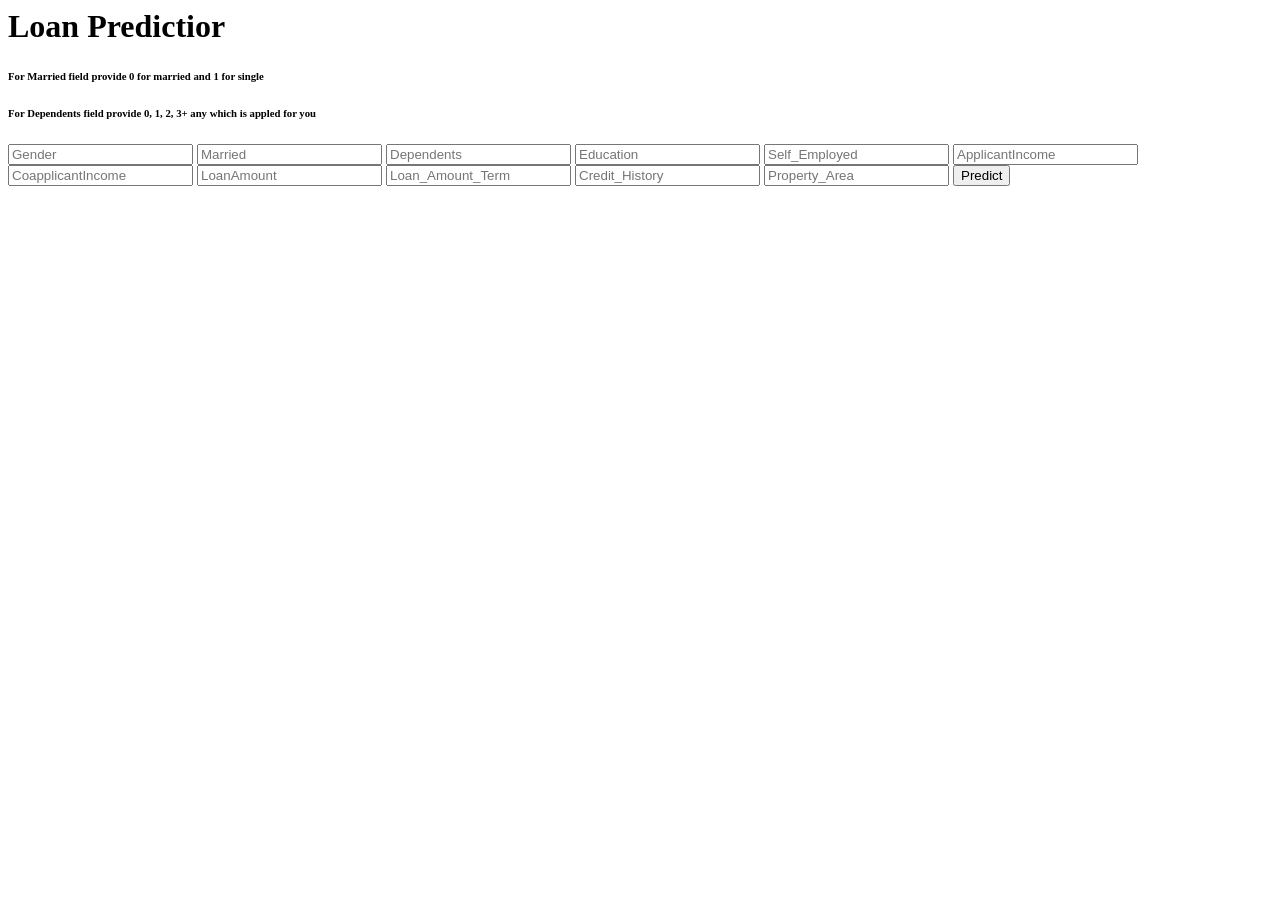
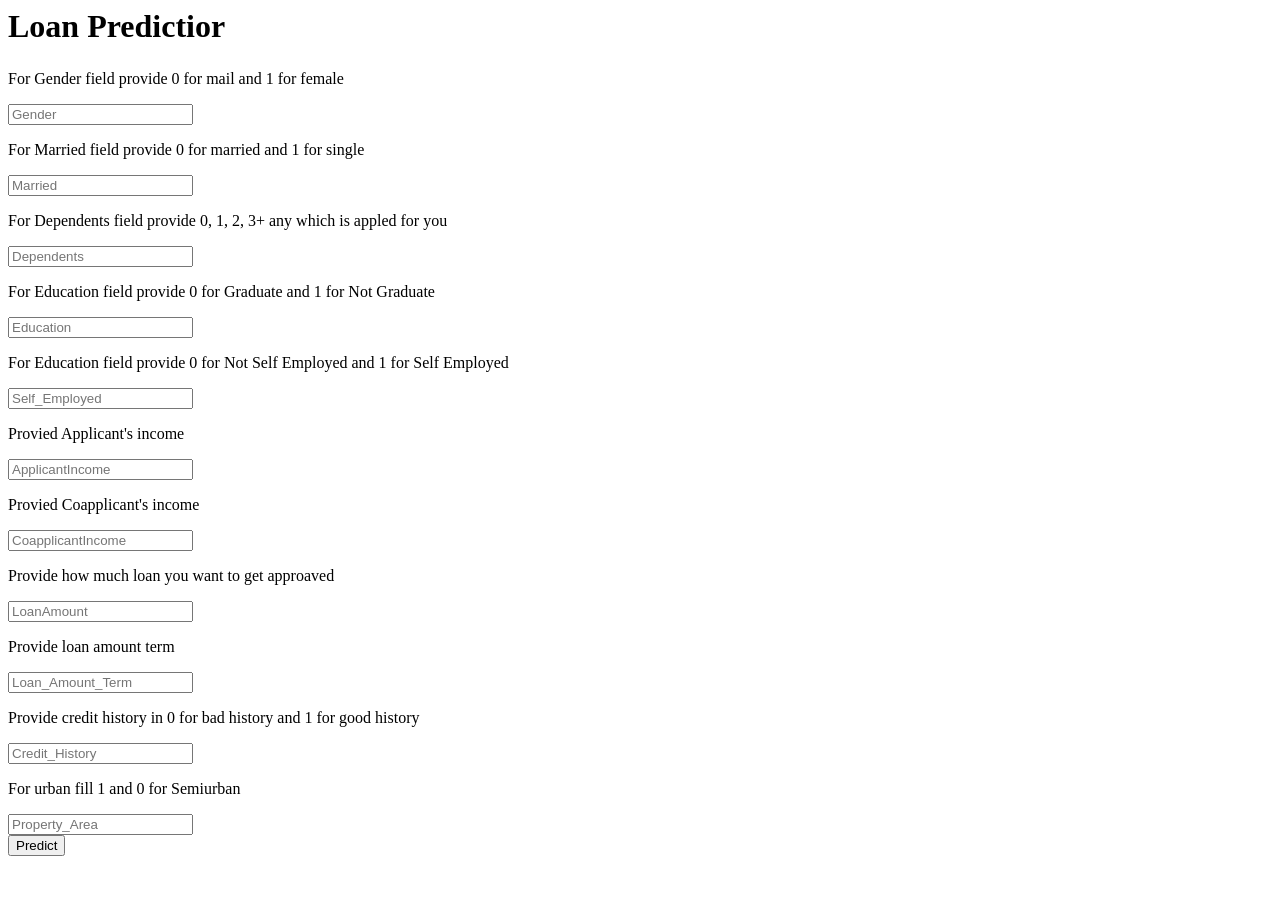
Before and after one commit to undertheforce/AI-Algorithm-by-Biraj, a Flask app: page / in a window 1280 px wide. Before the commit the page ends 186 px from the top, so only its background shows below. Run offline with Flask 2, Linux system fonts and the light colour scheme; parts of the project's set-up code (start-up, migrations or seed data) failed here and were passed over.

Commit message:
Add files via upload

```diff
--- a/Folder 4 - Delivery & Acceptance/Heroku/templates/index.html
+++ b/Folder 4 - Delivery & Acceptance/Heroku/templates/index.html
@@ -6,23 +6,33 @@
 <body>
 <div class="loan">
 <h1>Loan Predictior</h1>
-<h6>For Married field provide 0 for married and 1 for single</h6>
-<h6>For Dependents field provide 0, 1, 2, 3+ any which is appled for you</h6>
+
 <h6></h6>
 
 <form action="/predict"method="post">
-
+<p>For Gender field provide 0 for mail and 1 for female</p>
 <input type="text" name="Gender" placeholder="Gender" required="required" />
+<p>For Married field provide 0 for married and 1 for single</p>
 <input type="text" name="Married" placeholder="Married" required="required" />
+<p>For Dependents field provide 0, 1, 2, 3+ any which is appled for you</p>
 <input type="text" name="Dependents" placeholder="Dependents" required="required" />
+<p>For Education field provide 0 for Graduate and 1 for Not Graduate</p>
 <input type="text" name="Education" placeholder="Education" required="required" />
+<p>For Education field provide 0 for Not Self Employed and 1 for Self Employed</p>
 <input type="text" name="Self_Employed" placeholder="Self_Employed" required="required" />
+<p> Provied Applicant's income</p>
 <input type="text" name="ApplicantIncome" placeholder="ApplicantIncome" required="required" />
+<p> Provied Coapplicant's income</p>
 <input type="text" name="CoapplicantIncome" placeholder="CoapplicantIncome" required="required" />
+<p> Provide how much loan you want to get approaved</p>
 <input type="text" name="LoanAmount" placeholder="LoanAmount" required="required" />
+<p> Provide loan amount term</p>
 <input type="text" name="Loan_Amount_Term" placeholder="Loan_Amount_Term" required="required" />
+<p>Provide credit history in 0 for bad history and 1 for good history</p>
 <input type="text" name="Credit_History" placeholder="Credit_History" required="required" />
+<p> For urban fill 1 and 0 for Semiurban</p>
 <input type="text" name="Property_Area" placeholder="Property_Area" required="required" />
+<br>
 <button type="submit" class="btn btn-primary btn-block btn-large">Predict</button>
 </form>
 
```
Also changed, not shown: Folder 4 - Delivery & Acceptance/Heroku/Final_Project.py (+75 -75 lines), 2 other files.
